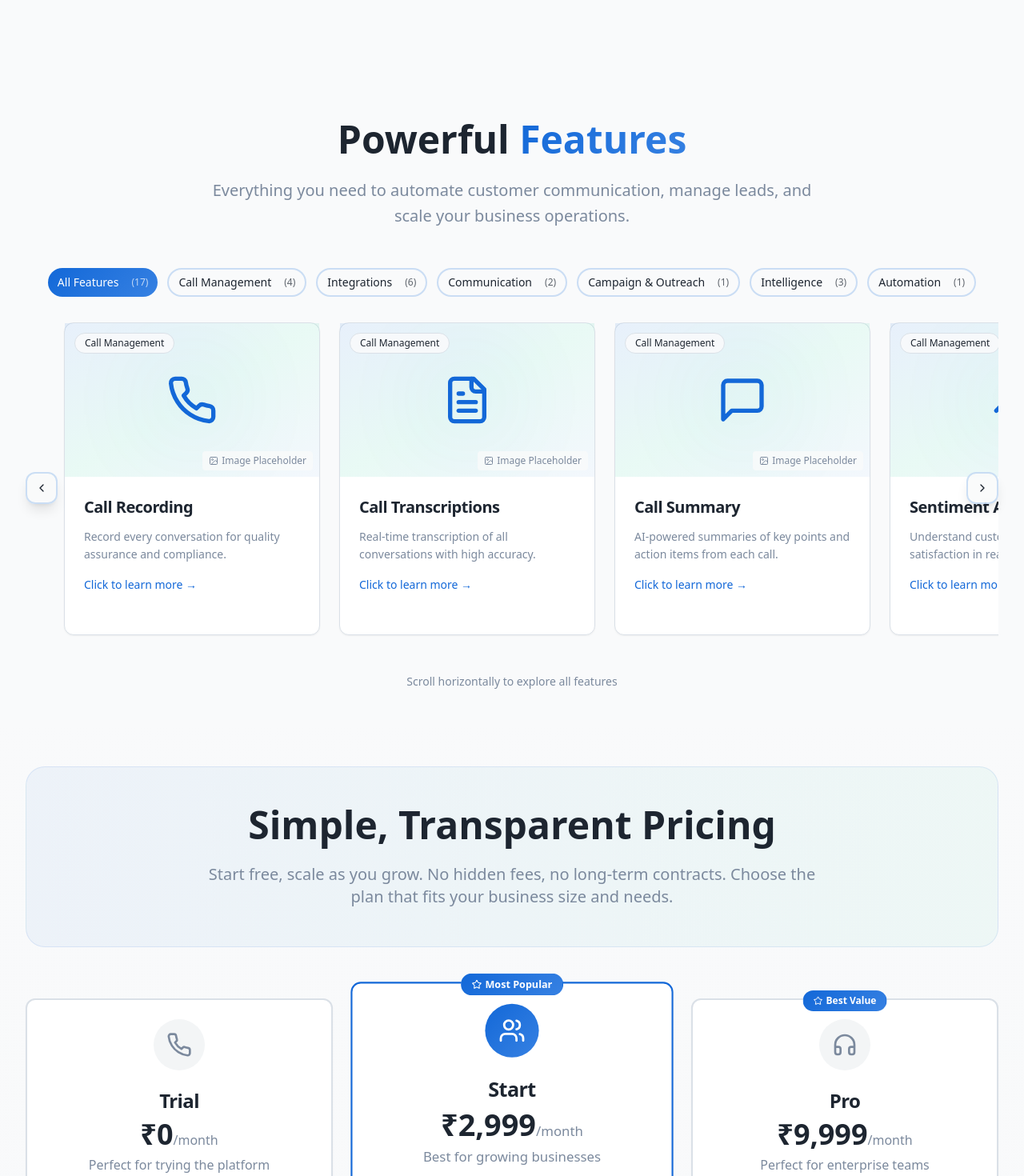
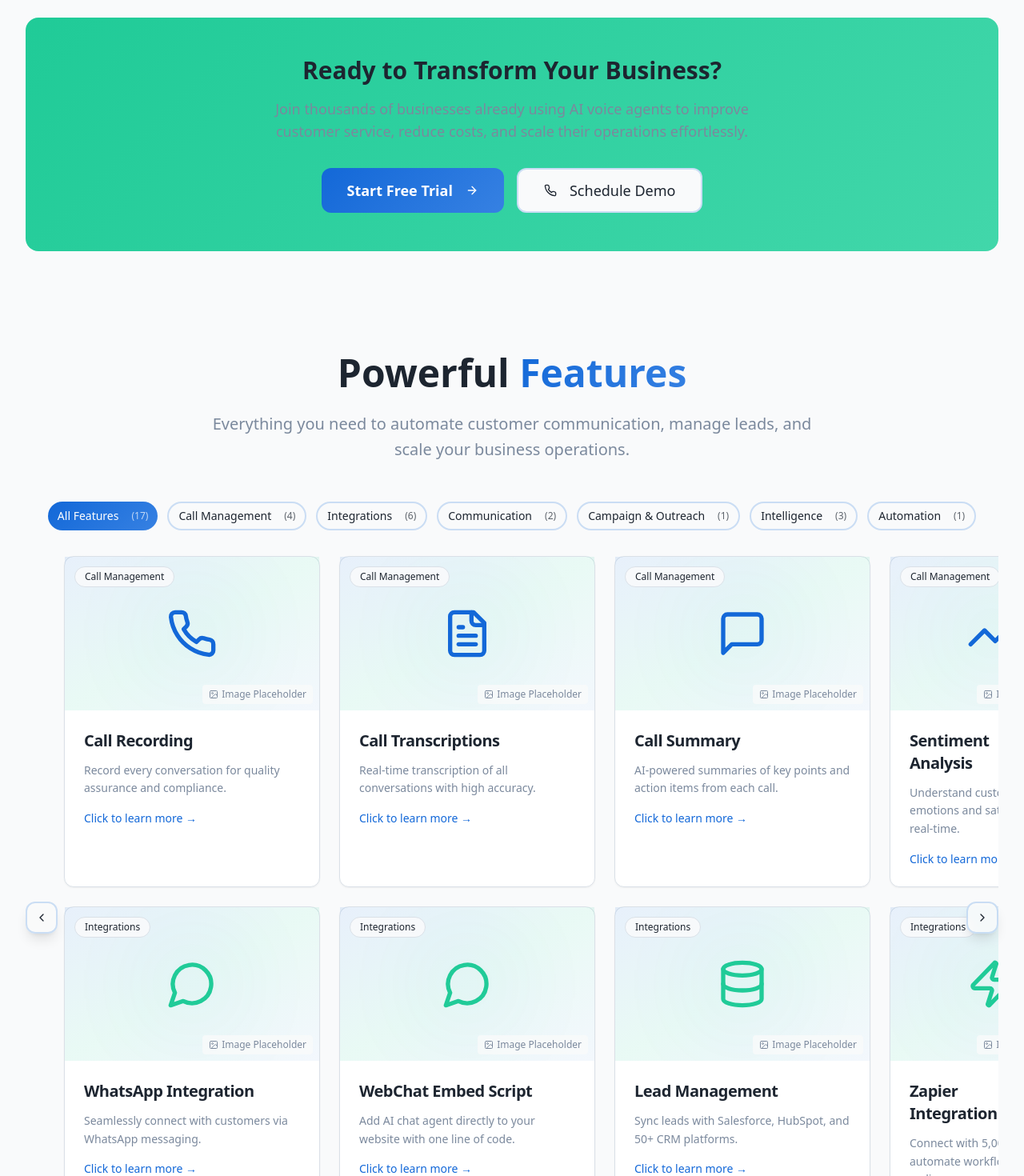
Before and after one commit to nkapser/helllo-ai-voice-hub, a React (Vite) app: page / in a window 1280 px wide. Shown: the part 1940-3410 px from the top of the page at 80% size. Built offline with nearby package versions, Linux system fonts and the light colour scheme; no server answers.

Commit message:
updated layout for features

```diff
--- a/src/components/Features.tsx
+++ b/src/components/Features.tsx
@@ -241,6 +241,7 @@ const Features = () => {
     );
   }, [filteredFeatures]);
 
+
   // Scroll functions
   const scrollLeft = () => {
     if (containerRef.current) {
@@ -294,7 +295,7 @@ const Features = () => {
           ))}
         </div>
 
-        {/* Scroll Container with Navigation */}
+        {/* Scroll Container with Navigation - 2 rows layout */}
         <div className="relative">
           {/* Left Scroll Button */}
           <Button
@@ -318,27 +319,46 @@ const Features = () => {
             <ChevronRight className="h-5 w-5" />
           </Button>
 
-          {/* Horizontal Scroll Container */}
+          {/* Horizontal Scroll Container with 2 rows */}
           <div
             ref={containerRef}
-            className="flex gap-6 overflow-x-auto scrollbar-hide pb-6 px-12 scroll-smooth"
+            className="overflow-x-auto scrollbar-hide pb-6 px-12 scroll-smooth"
             style={{
               scrollbarWidth: "none",
               msOverflowStyle: "none",
               WebkitOverflowScrolling: "touch"
             }}
           >
-            {filteredFeatures.map((feature, index) => {
+            <div className="inline-flex flex-col gap-6" style={{ width: "max-content" }}>
+              {/* Split features into 2 rows: 3 full + 1 partial per row */}
+              {[0, 1].map((rowIndex) => {
+                // Row 1: features 0, 1, 2 (full) + 3 (partial)
+                // Row 2: features 4, 5, 6 (full) + 7 (partial)
+                // Then continue: Row 1: 8, 9, 10 (full) + 11 (partial), etc.
+                const rowFeatures: typeof filteredFeatures = [];
+                for (let i = rowIndex * 4; i < filteredFeatures.length; i += 8) {
+                  // Take 4 features at a time (3 full + 1 partial)
+                  for (let j = 0; j < 4 && i + j < filteredFeatures.length; j++) {
+                    rowFeatures.push(filteredFeatures[i + j]);
+                  }
+                }
+
+                return (
+                  <div key={rowIndex} className="flex gap-6">
+                    {rowFeatures.map((feature, localIndex) => {
+                      const globalIndex = filteredFeatures.findIndex(f => f.id === feature.id);
                       const IconComponent = feature.icon;
                       const isExpanded = expandedFeature === feature.id;
+                      // Show partial card for every 4th feature in the row
+                      const isPartial = (localIndex + 1) % 4 === 0;
 
                       return (
                         <div
                           key={feature.id}
                           ref={(el) => {
-                    cardsRef.current[index] = el;
+                            cardsRef.current[globalIndex] = el;
                           }}
-                  className="flex-shrink-0 w-80"
+                          className={`flex-shrink-0 ${isPartial ? "w-64 opacity-60" : "w-80"}`}
                         >
                           <Card
                             className={`relative h-full cursor-pointer transition-all duration-300 border border-border bg-card hover:shadow-strong ${
@@ -401,6 +421,10 @@ const Features = () => {
                       );
                     })}
                   </div>
+                );
+              })}
+            </div>
+          </div>
         </div>
 
         {/* Scroll Indicator */}
--- a/src/components/WhyChooseHelllo.tsx
+++ b/src/components/WhyChooseHelllo.tsx
@@ -1,14 +1,21 @@
+import { Button } from "@/components/ui/button";
 import { Card, CardContent, CardDescription, CardHeader, CardTitle } from "@/components/ui/card";
 import {
+  Zap,
   Puzzle,
   Brain,
   Globe,
   TrendingUp,
   Shield,
-  Clock
+  ArrowRight,
+  Clock,
+  Users,
+  Phone
 } from "lucide-react";
+import { useNavigate } from "react-router-dom";
 
 const WhyChooseHelllo = () => {
+  const navigate = useNavigate();
   const features = [
     {
       icon: Clock,
@@ -110,6 +117,43 @@ const WhyChooseHelllo = () => {
             );
           })}
         </div>
+
+        {/* Call to Action */}
+        <div className="text-center bg-gradient-secondary rounded-2xl p-8 md:p-12" role="region" aria-labelledby="cta-heading">
+          <h3 id="cta-heading" className="text-2xl md:text-3xl font-bold text-foreground mb-4">
+            Ready to Transform Your Business?
+          </h3>
+          <p className="text-lg text-muted-foreground mb-8 max-w-2xl mx-auto">
+            Join thousands of businesses already using AI voice agents to improve customer service,
+            reduce costs, and scale their operations effortlessly.
+          </p>
+          <div className="flex flex-col sm:flex-row gap-4 justify-center">
+            <Button
+              variant="hero"
+              size="lg"
+              className="group"
+              aria-label="Start your free trial now"
+              onClick={() => navigate("/console")}
+            >
+              Start Free Trial
+              <ArrowRight className="ml-2 h-5 w-5 group-hover:translate-x-1 transition-transform" aria-hidden="true" />
+            </Button>
+            <Button
+              variant="outline"
+              size="lg"
+              aria-label="Schedule a demo call"
+              onClick={() => {
+                const contactSection = document.getElementById('contact');
+                if (contactSection) {
+                  contactSection.scrollIntoView({ behavior: 'smooth', block: 'start' });
+                }
+              }}
+            >
+              <Phone className="mr-2 h-5 w-5" aria-hidden="true" />
+              Schedule Demo
+            </Button>
+          </div>
+        </div>
       </div>
     </section>
   );
```
Lines whose indentation alone changed are shown as unchanged.
